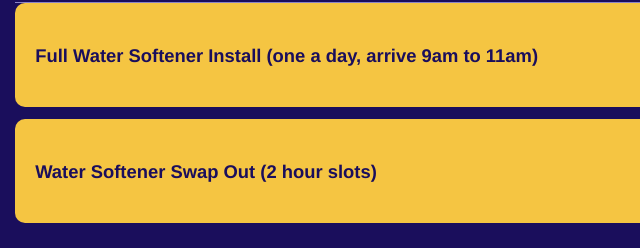
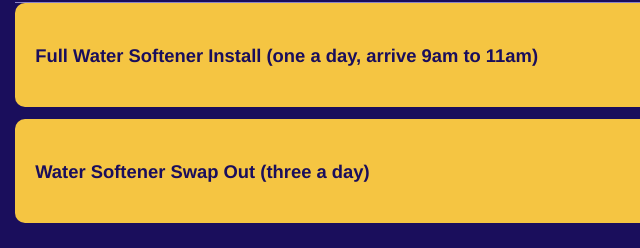
Before and after one commit to jamesmcevoy20-cmyk/diy-guy, a website: page public/index.html in a window 1280 px wide. Shown: the part 1337-1585 px from the top of the page, 36-676 px from the left. Drawn offline with Linux system fonts and the light colour scheme; no server answers.

Commit message:
Swap Out: say three a day
Co-Authored-By: Claude Opus 5.5 <noreply@anthropic.com>
Claude-Session: https://claude.ai/code/session_01Ci3r3kzNsjPXjNFH7ZQkf4

```diff
--- a/public/booking.js
+++ b/public/booking.js
@@ -60,7 +60,7 @@
     $("#svcs").innerHTML = data.services.map(function (s) {
       return '<button type="button" class="svc' + (s.featured ? " feat" : "") + '" role="radio" data-id="' + esc(s.id) + '" aria-checked="' + (state.svc === s.id) + '">' +
         '<span class="n">' + esc(s.name) + '</span>' +
-        (s.slots ? '<span class="p"><small>' + (s.arrive ? "One a day" : "2 hour slots") + '</small></span></button>' : '<span class="p">&pound;' + s.rate + "<small>per hour</small></span></button>");
+        (s.slots ? '<span class="p"><small>' + (s.arrive ? "One a day" : "Three a day") + '</small></span></button>' : '<span class="p">&pound;' + s.rate + "<small>per hour</small></span></button>");
     }).join("");
     $("#n1").disabled = !state.svc;
   }
--- a/public/index.html
+++ b/public/index.html
@@ -45,7 +45,7 @@
     <h2>Book Services</h2>
     <ul class="services">
       <li class="feat"><span class="name">Full Water Softener Install (one a day, arrive 9am to 11am)</span><span class="price"></span><a class="btn" href="#booking" data-service="install">Book Now</a></li>
-      <li class="feat"><span class="name">Water Softener Swap Out (2 hour slots)</span><span class="price"></span><a class="btn" href="#booking" data-service="softener">Book Now</a></li>
+      <li class="feat"><span class="name">Water Softener Swap Out (three a day)</span><span class="price"></span><a class="btn" href="#booking" data-service="softener">Book Now</a></li>
       <li><span class="name">Home DIY (Price Per Hour)</span><span class="price">&pound;40</span><a class="btn" href="#booking" data-service="home">Book Now</a></li>
       <li><span class="name">Garden Maintenance (Price Per Hour)</span><span class="price">&pound;30</span><a class="btn" href="#booking" data-service="garden">Book Now</a></li>
       <li><span class="name">Tech Help (Price Per Hour)</span><span class="price">&pound;50</span><a class="btn" href="#booking" data-service="tech">Book Now</a></li>
```
